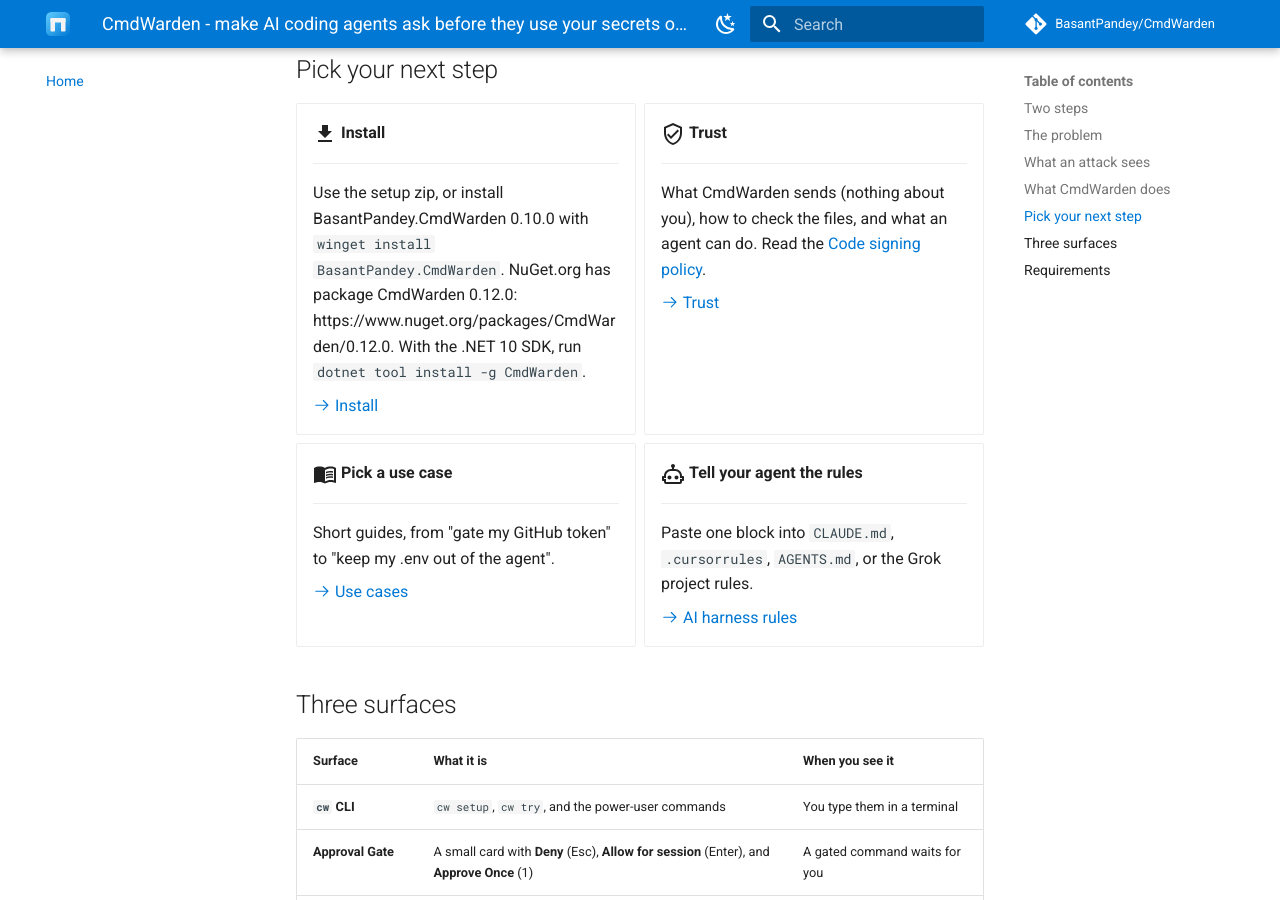
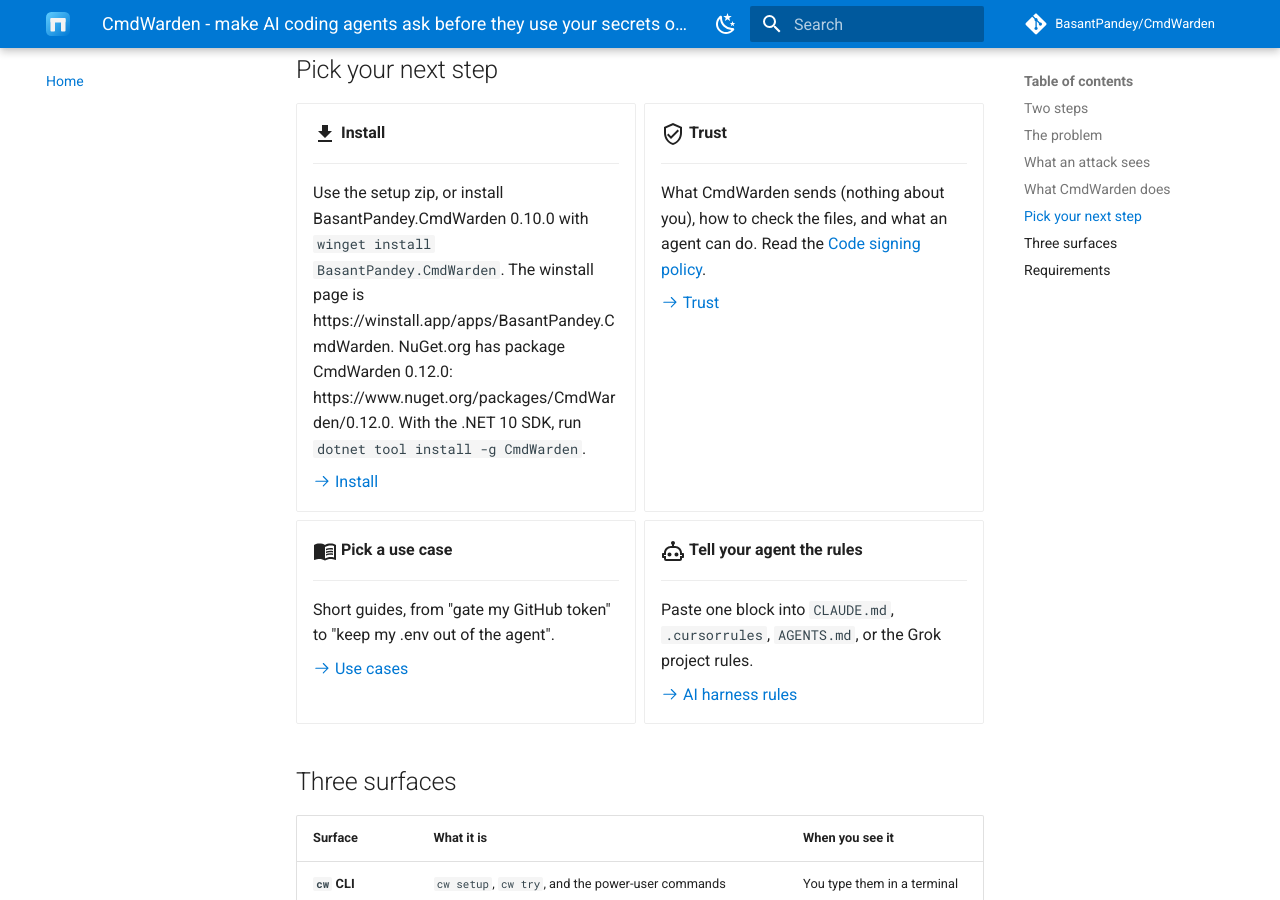
Before and after one commit to BasantPandey/CmdWarden, an MkDocs documentation site: the page built from docs/index.md, in a window 1280 px wide and 900 px high, scrolled down 2276 px. Built offline with MkDocs 1.6.1 and Material for MkDocs 9.7.7, drawn with Linux system fonts in a browser that asks for light colours; comment, search, counter and statistics services are not loaded.

Commit message:
Add the winstall page next to the NuGet.org package. The winstall page shows BasantPandey.CmdWarden 0.10.0. NuGet.org has package CmdWarden 0.12.0.

```diff
--- a/docs/index.md
+++ b/docs/index.md
@@ -65,7 +65,7 @@
 
     ---
 
-    Use the setup zip, or install BasantPandey.CmdWarden 0.10.0 with `winget install BasantPandey.CmdWarden`. NuGet.org has package CmdWarden 0.12.0: https://www.nuget.org/packages/CmdWarden/0.12.0. With the .NET 10 SDK, run `dotnet tool install -g CmdWarden`.
+    Use the setup zip, or install BasantPandey.CmdWarden 0.10.0 with `winget install BasantPandey.CmdWarden`. The winstall page is https://winstall.app/apps/BasantPandey.CmdWarden. NuGet.org has package CmdWarden 0.12.0: https://www.nuget.org/packages/CmdWarden/0.12.0. With the .NET 10 SDK, run `dotnet tool install -g CmdWarden`.
 
     [:octicons-arrow-right-24: Install](install.md)
 
```
Also changed, not shown: README.md (+1 -1 lines), docs/command-walkthrough.md (+1 -1 lines), docs/install.md (+1 -1 lines), packaging/README.md (+1 -1 lines), 1 other file.
